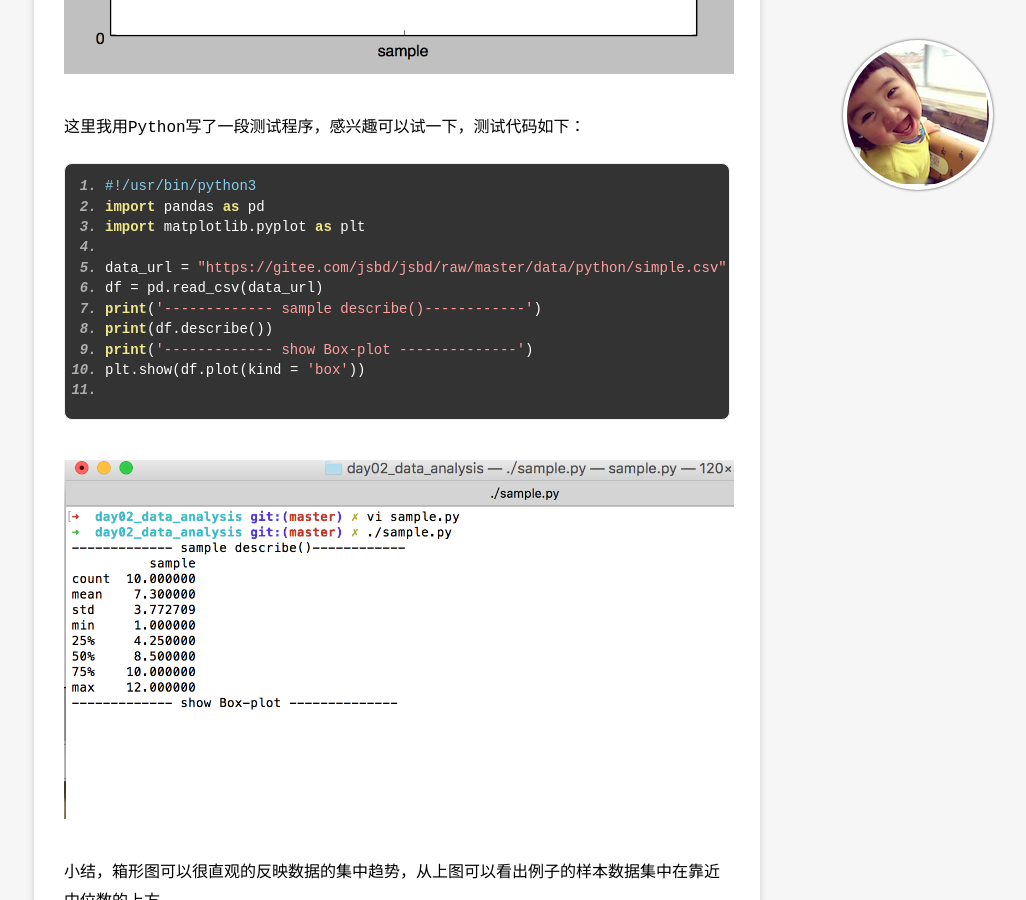
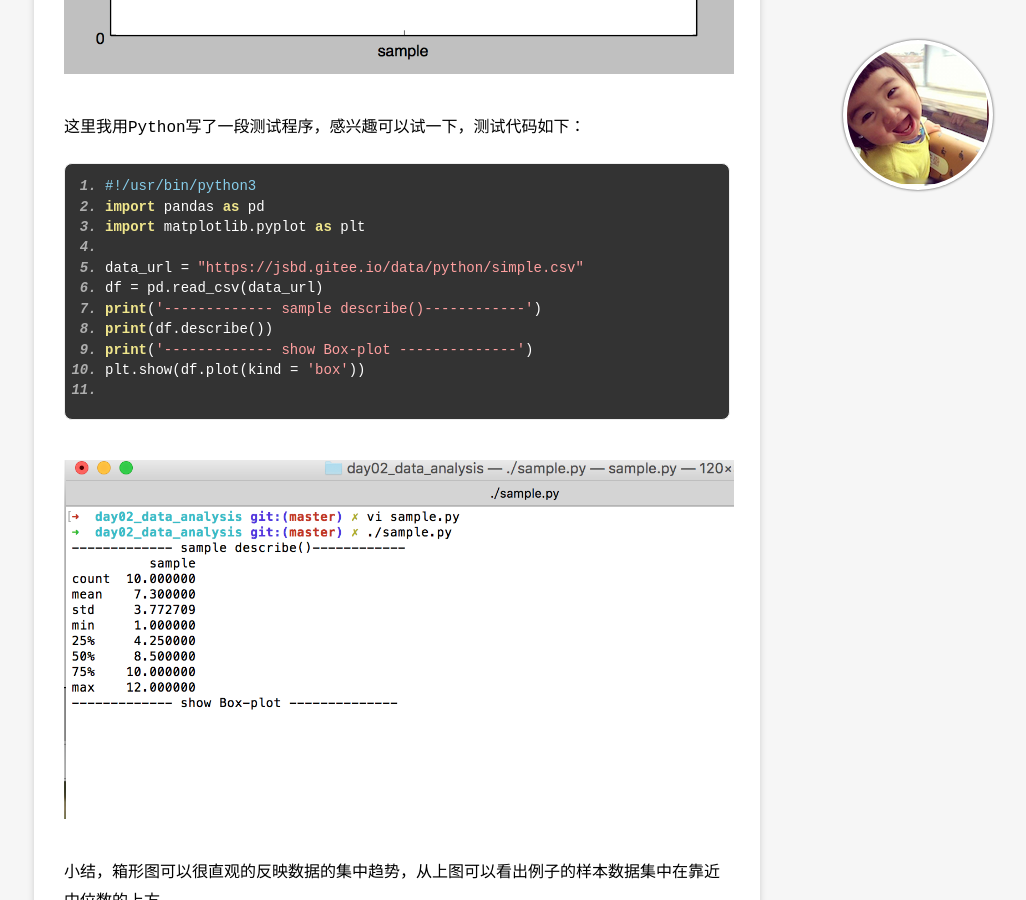
Before and after one commit to johnsonsbaby/johnsonsbaby.github.io, a Jekyll site: the page built from _posts/python/2016-1-6-Statistics-Box-Plot.md, in a window 1280 px wide and 900 px high, scrolled down 1490 px. Shown: the whole window, without its empty margins (94-1120 px from the left). Built offline with Jekyll 4.4.1, drawn with Linux system fonts in a browser that asks for light colours; some of the changed lines change nothing that is shown.

Commit message:
修改链接地址

```diff
--- a/_posts/python/2016-1-6-Statistics-Box-Plot.md
+++ b/_posts/python/2016-1-6-Statistics-Box-Plot.md
@@ -39,7 +39,7 @@ Q3(上四分位，中位数右侧剩余数据的中位数)：10
 import pandas as pd
 import matplotlib.pyplot as plt
 
-data_url = "https://gitee.com/jsbd/jsbd/raw/master/data/python/simple.csv"
+data_url = "https://jsbd.gitee.io/data/python/simple.csv"
 df = pd.read_csv(data_url)
 print('------------- sample describe()------------')
 print(df.describe())
```
